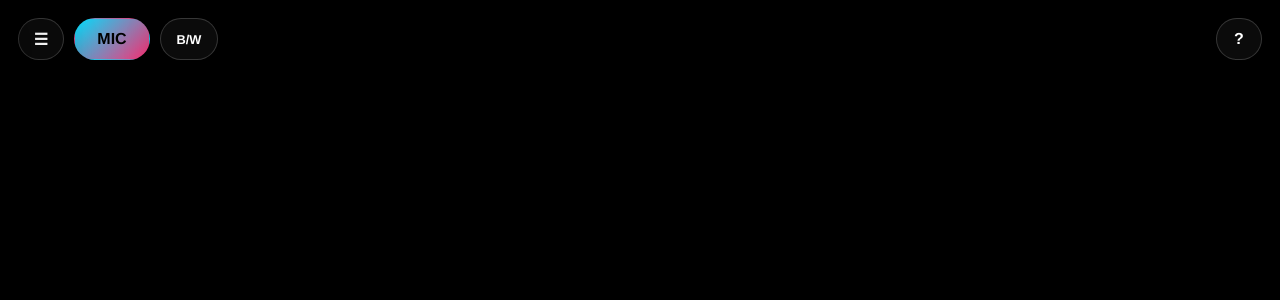
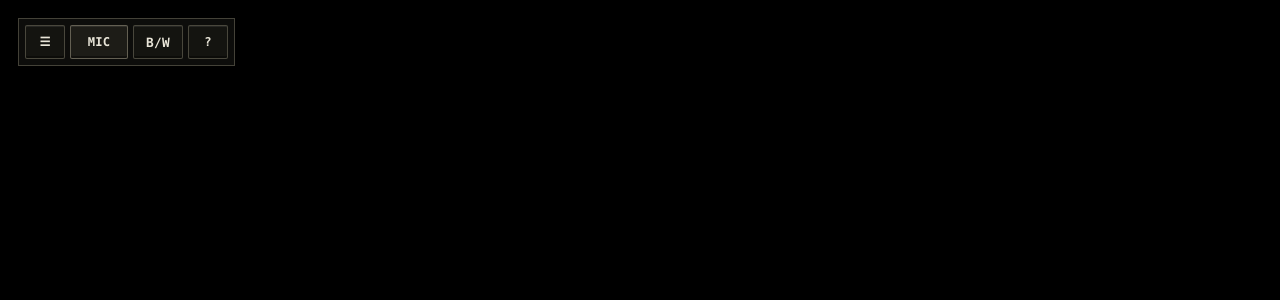
Before and after one commit to vlasvlasvlas/colormic, a PHP site: page / in a window 1280 px wide. Shown: the top 300 px of the page. Run offline with PHP 8.4, Linux system fonts and the light colour scheme.

Commit message:
Simplify control surface styling

```diff
--- a/index.html
+++ b/index.html
@@ -5,10 +5,10 @@
   <meta name="viewport" content="width=device-width, initial-scale=1.0" />
   <meta name="description" content="ColorMic: visuales y sonido reactivo al microfono con presets YAML." />
   <title>ColorMic</title>
-  <link rel="stylesheet" href="styles.css?v=20260512-3" />
+  <link rel="stylesheet" href="styles.css?v=20260512-4" />
   <script src="js-yaml.min.js"></script>
   <script src="chroma.js"></script>
-  <script src="app.js?v=20260512-3" defer></script>
+  <script src="app.js?v=20260512-4" defer></script>
 </head>
 <body class="theme-black">
   <canvas id="stage" aria-label="ColorMic performance canvas"></canvas>
--- a/styles.css
+++ b/styles.css
@@ -1,13 +1,13 @@
 :root {
   --bg: #000000;
-  --ink: #ffffff;
-  --panel: rgba(13, 13, 13, 0.86);
-  --panel-border: rgba(255, 255, 255, 0.18);
-  --panel-soft: rgba(255, 255, 255, 0.08);
-  --accent: #00e0ff;
-  --hot: #ff2f74;
-  --muted: rgba(255, 255, 255, 0.64);
-  --shadow: rgba(0, 0, 0, 0.4);
+  --ink: #e9e5d8;
+  --panel: rgba(15, 15, 13, 0.9);
+  --panel-border: rgba(185, 178, 154, 0.32);
+  --panel-soft: rgba(218, 210, 184, 0.075);
+  --accent: #b6ad92;
+  --hot: #a95a49;
+  --muted: rgba(233, 229, 216, 0.58);
+  --shadow: rgba(0, 0, 0, 0.28);
 }
 
 * {
@@ -52,20 +52,21 @@ body.theme-white {
   position: fixed;
   top: 18px;
   left: 18px;
-  right: 18px;
+  right: auto;
   z-index: 20;
   display: flex;
   align-items: center;
-  gap: 10px;
+  gap: 5px;
+  padding: 6px;
+  background: var(--panel);
+  border: 1px solid var(--panel-border);
+  box-shadow: 0 4px 14px var(--shadow);
+  backdrop-filter: blur(8px);
   pointer-events: none;
 }
 
 .surface-bar > * {
   pointer-events: auto;
-}
-
-#helpToggle {
-  margin-left: auto;
 }
 
 button,
@@ -77,55 +78,62 @@ textarea {
 button {
   border: 1px solid var(--panel-border);
   color: var(--ink);
-  background: var(--panel);
-  box-shadow: 0 14px 36px var(--shadow);
+  background: #141410;
+  box-shadow:
+    inset 0 1px 0 rgba(255, 255, 255, 0.08),
+    inset 0 -2px 0 rgba(0, 0, 0, 0.42);
   cursor: pointer;
+  font-family: Menlo, Monaco, Consolas, monospace;
+  font-size: 0.76rem;
+  font-weight: 700;
+  letter-spacing: 0.02em;
+  text-transform: uppercase;
 }
 
 button:hover {
-  border-color: color-mix(in srgb, var(--accent) 70%, var(--panel-border));
+  background: #1b1a16;
+  border-color: var(--accent);
 }
 
 .icon-button,
 .primary-button,
 .ghost-button,
 .quiet-button {
-  min-height: 42px;
-  border-radius: 999px;
+  min-height: 34px;
+  border-radius: 2px;
 }
 
 .icon-button {
-  width: 46px;
+  width: 40px;
   padding: 0;
-  font-weight: 700;
 }
 
 .icon-button.wide {
-  width: 58px;
+  width: 50px;
   font-size: 0.8rem;
 }
 
 .primary-button {
-  min-width: 76px;
-  padding: 0 18px;
-  background: linear-gradient(135deg, var(--accent), var(--hot));
-  color: #000000;
-  border-color: transparent;
-  font-weight: 800;
+  min-width: 58px;
+  padding: 0 12px;
+  background: #1d1c17;
+  color: var(--ink);
+  border-color: rgba(185, 178, 154, 0.45);
 }
 
 .primary-button.is-running {
-  background: #ffffff;
-  color: #000000;
+  background: #30251f;
+  color: #f2e7d8;
+  border-color: var(--hot);
 }
 
 body.theme-white .primary-button.is-running {
-  background: #000000;
-  color: #ffffff;
+  background: #2a211d;
+  color: #f8efe2;
 }
 
 .ghost-button {
-  width: 40px;
+  width: 34px;
   padding: 0;
   background: transparent;
   box-shadow: none;
```
Also changed, not shown: other parts of styles.css (+21 -21 lines).
